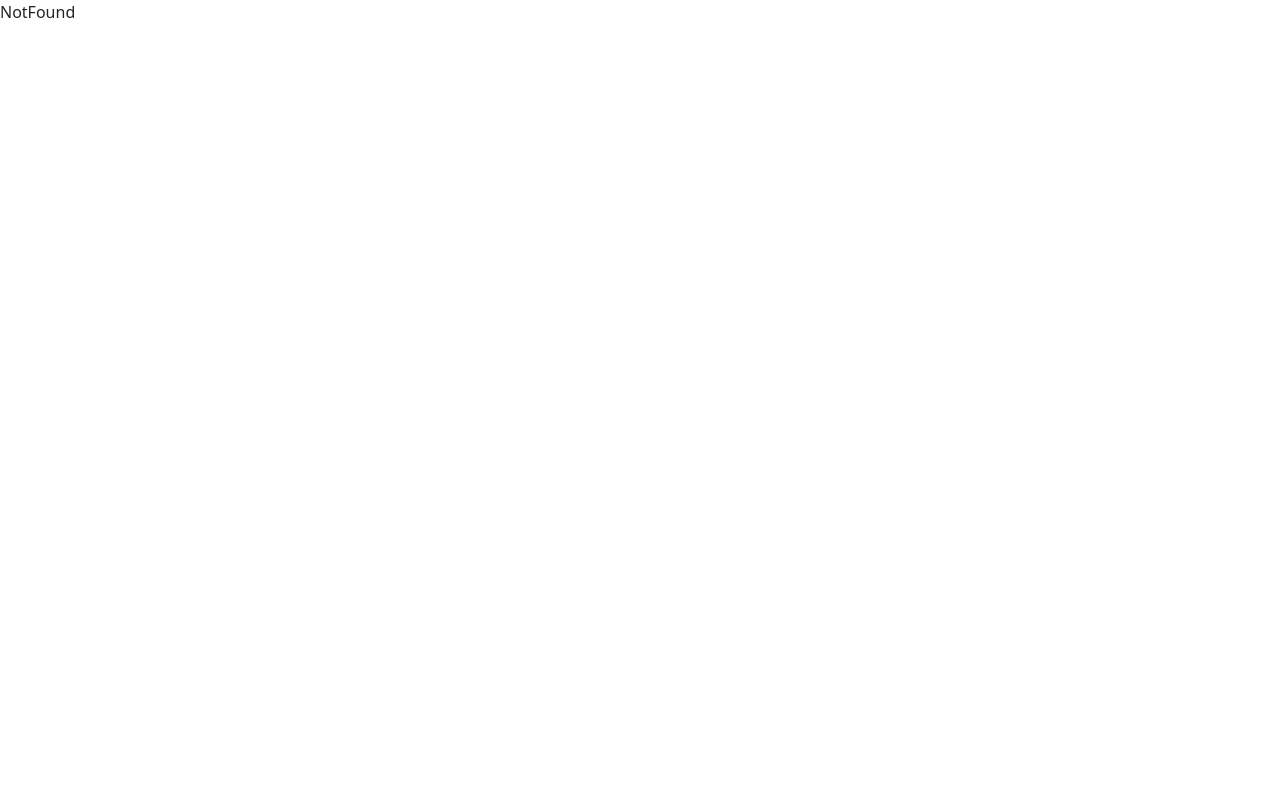
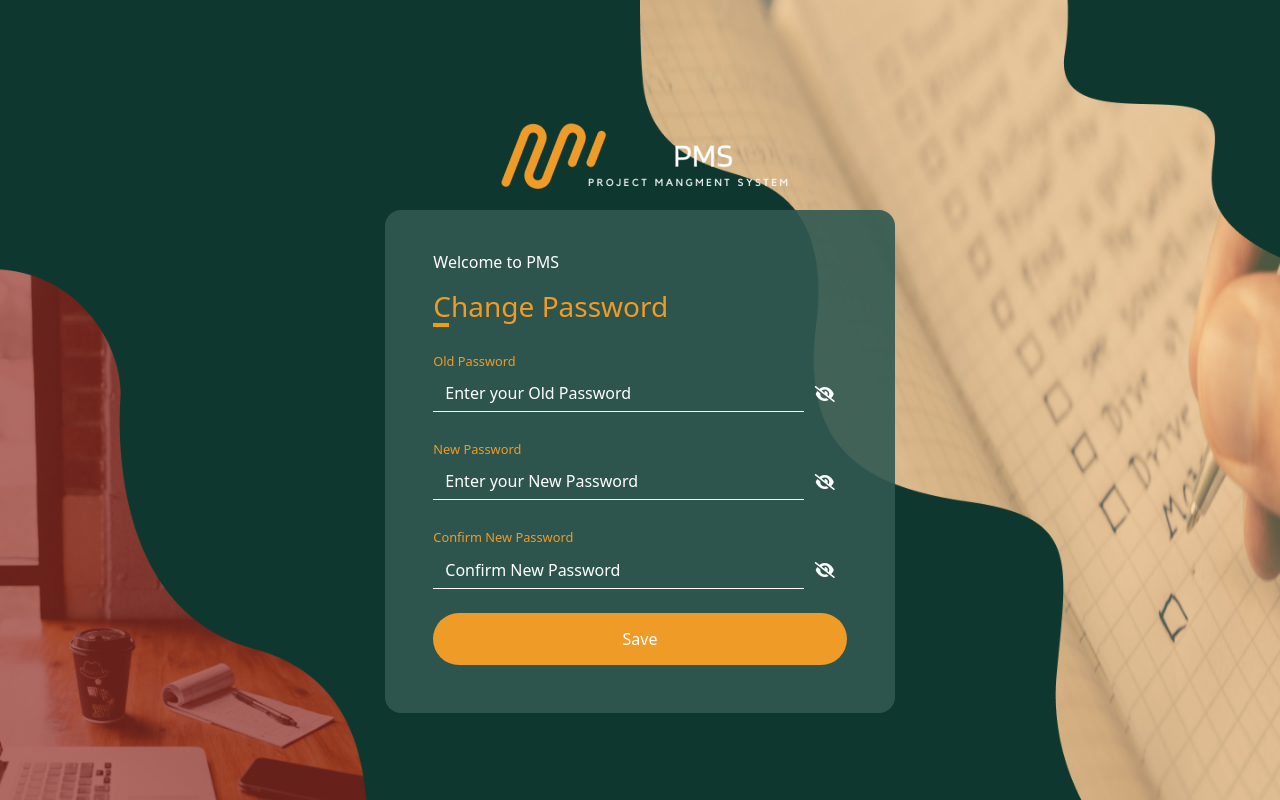
Before and after one commit to amalshaban/projectmanagementsystem, a React (Vite) app: page /change-password in a window 1280 px wide. Before the commit this address had no page. Built offline with nearby package versions, Linux system fonts and the light colour scheme.

Commit message:
enhancement in css

```diff
--- a/src/App.css
+++ b/src/App.css
@@ -5,6 +5,13 @@
     --main-bg-color: rgba(239, 155, 40, 1);
 }
 
+.main-color{
+    color: var(--main-color);
+}
+
+.main-bg-color{
+    background-color: var(--main-bg-color);
+}
 
 .sr-only {
     position: absolute;
@@ -24,7 +31,7 @@
     background-position: center center;
     background-size: cover;
 
-    .container-Input label {
+    .container-changePass label {
         font-size: 0.8rem;
     }
 
@@ -35,16 +42,17 @@
         border-radius: 0px;
     }
 
-    input::placeholder {
+    .change-pass-input::placeholder {
         color: #fff;
     }
 
-    input:focus {
+    .change-pass-input:focus {
         background-color: transparent;
     }
 
-    .form-control {
+    .change-pass-input {
         color: #fff !important;
+        box-shadow: none !important;
     }
 
     .auth-item {
--- a/src/App.tsx
+++ b/src/App.tsx
@@ -29,10 +29,10 @@ function App() {
       children: [
         { index: true, element: <LogIn /> },
         { path: "login", element: <LogIn /> },
-        { path: "forget-password ", element: <ForgetPass /> },
-        { path: "reset-password ", element: <ResetPass /> },
+        { path: "forget-password", element: <ForgetPass /> },
+        { path: "reset-password", element: <ResetPass /> },
         { path: "register", element: <Register /> },
-        { path: "change-password ", element: <ChangePass /> },
+        { path: "change-password", element: <ChangePass /> },
         { path: "verify-account", element: <VerifyAccount /> },
       ],
     },
--- a/src/Modules/Authontication/Components/ChangePass/ChangePass.tsx
+++ b/src/Modules/Authontication/Components/ChangePass/ChangePass.tsx
@@ -43,8 +43,8 @@ export default function ChangePass() {
         </h3>
       </div>
 
-      <form onSubmit={handleSubmit(onSubmit)}>
-        <div className="my-4 container-Input">
+      <form className="container-changePass" onSubmit={handleSubmit(onSubmit)}>
+        <div className="my-4">
           <label className="main-color my-1 ">Old Password</label>
           <div className="input-group">
             <input
@@ -80,7 +80,7 @@ export default function ChangePass() {
           )}
         </div>
 
-        <div className="my-4 container-Input">
+        <div className="my-4">
           <label className="main-color my-1">New Password</label>
           <div className="input-group">
             <input
@@ -116,7 +116,7 @@ export default function ChangePass() {
           )}
         </div>
 
-        <div className="my-4 container-Input">
+        <div className="my-4">
           <label className="main-color my-1">Confirm New Password</label>
           <div className="input-group">
             <input
@@ -155,7 +155,7 @@ export default function ChangePass() {
           )}
         </div>
 
-        <div className="main-bg-color rounded-pill">
+        <div className="main-bg-color rounded-pill py-1 py-md-2">
           <button
             type="submit"
             className="btn text-white border-0  w-100 rounded-pill"
```
